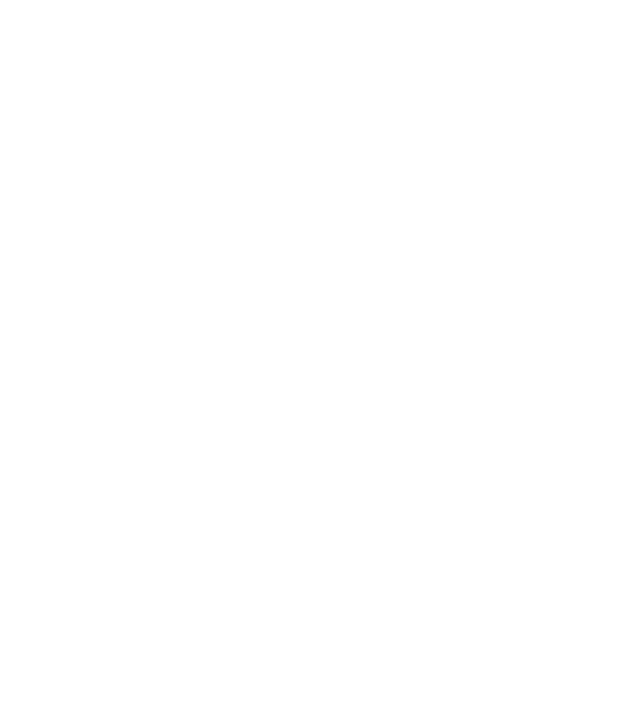
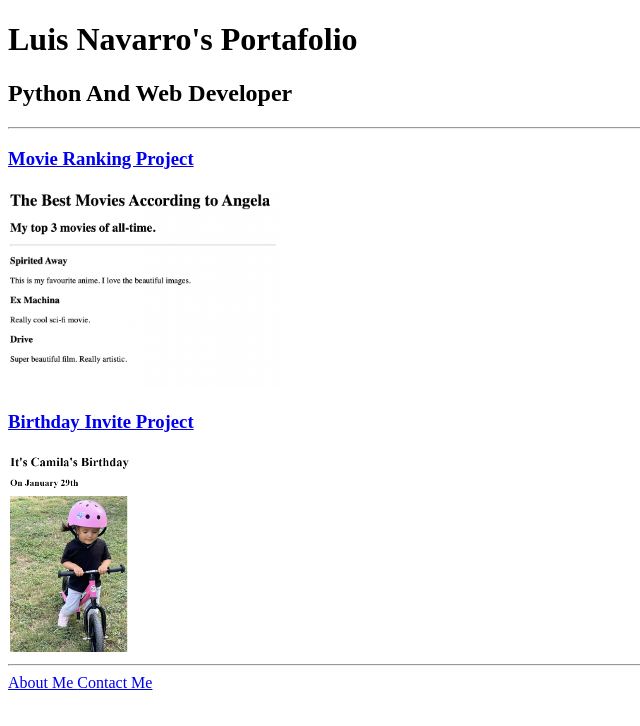
Before and after one commit to LuisNavarro35/html-portafolio, a plain HTML site: page index.html in a window 1280 px wide. Shown: the whole page, without its empty margins (0-640 px from the left). Drawn offline with Linux system fonts and the light colour scheme.

Commit message:
Add files via upload

```diff
--- a/index.html
+++ b/index.html
@@ -13,3 +13,27 @@ HINT for TODO 6: You can use the height attribute set to 200 to make the image s
 https://developer.mozilla.org/en-US/docs/Web/HTML/Element/img#attr-height -->
 
 <!-- TODO 7: Add the Contact Me and About Me page links -->
+
+<!DOCTYPE html>
+<html lang="en">
+<head>
+    <meta charset="UTF-8">
+    <meta name="viewport" content="width=device-width, initial-scale=1.0">
+    <title>My Portafolio</title>
+</head>
+<body>
+    <h1>Luis Navarro's Portafolio</h1>
+    <h2>Python And Web Developer</h2>
+    <hr />
+
+    <h3><a href="./public/movie-ranking.html">Movie Ranking Project</a><br></h3>
+    <img height="200px" src="./assets/images/movie-ranking.png"/><br/>
+    <h3><a href="./public/birthday-invite.html">Birthday Invite Project</a><br/></h3>
+    <img height="200px" src="./assets/images/Birthday.png"/>
+
+    <hr />
+    <a href="./public/about.html">About Me </a><a href="./public/contact.html">Contact Me</a>
+
+
+</body>
+</html>
```
